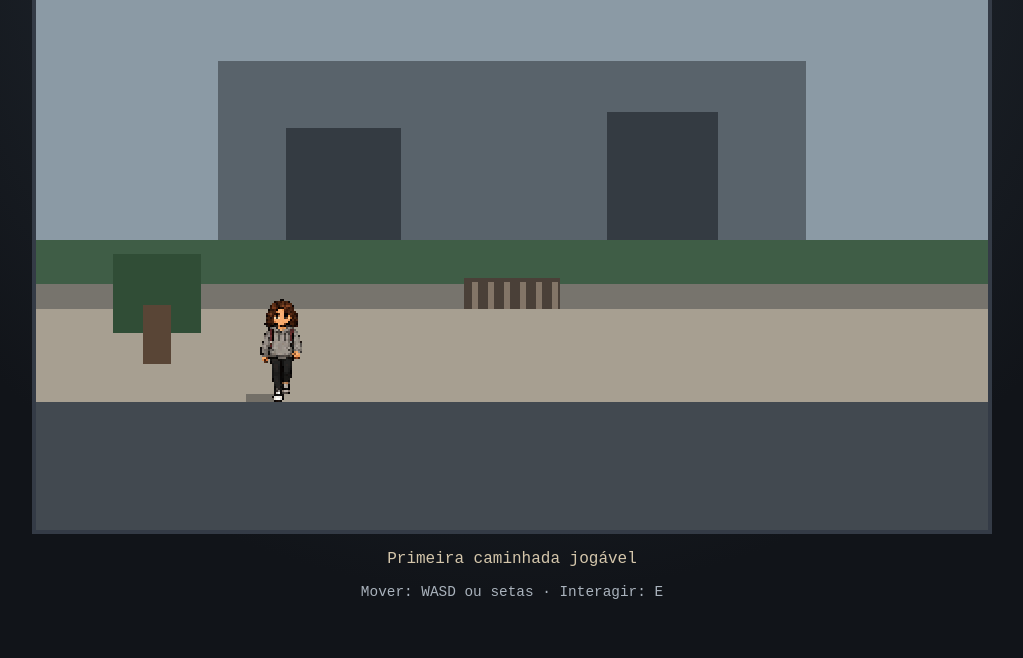
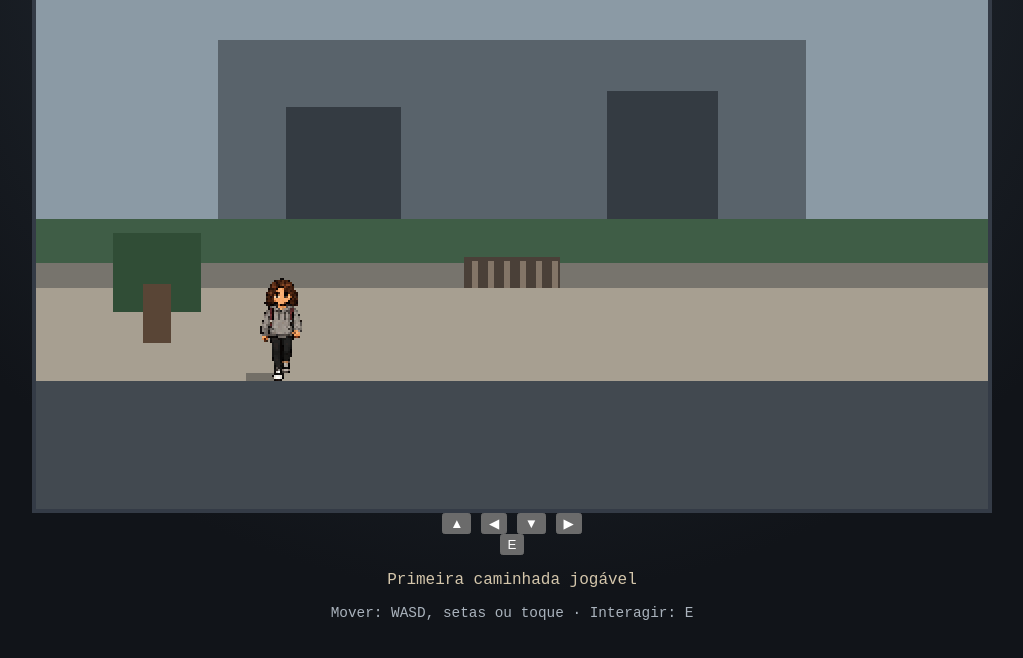
Before and after one commit to alexandretg-beep/Rua777, a website: page index.html in a window 1280 px wide. Shown: the part 122-780 px from the top of the page, without its empty margins (128-1151 px from the left). Drawn offline with Linux system fonts and the light colour scheme.

Commit message:
Adiciona controles de toque à página

```diff
--- a/index.html
+++ b/index.html
@@ -2,7 +2,7 @@
 <html lang="pt-BR">
 <head>
   <meta charset="UTF-8">
-  <meta name="viewport" content="width=device-width, initial-scale=1.0">
+  <meta name="viewport" content="width=device-width, initial-scale=1.0, viewport-fit=cover">
   <title>Rua 777</title>
   <link rel="stylesheet" href="./src/styles/game.css">
 </head>
@@ -10,8 +10,19 @@
   <main class="game-shell">
     <h1>Rua 777</h1>
     <canvas id="game" width="480" height="270" aria-label="Área do jogo Rua 777"></canvas>
+
+    <section class="touch-controls" aria-label="Controles de toque">
+      <div class="touch-dpad" aria-label="Movimento">
+        <button type="button" class="touch-button touch-up" data-input="ArrowUp" aria-label="Mover para cima">▲</button>
+        <button type="button" class="touch-button touch-left" data-input="ArrowLeft" aria-label="Mover para esquerda">◀</button>
+        <button type="button" class="touch-button touch-down" data-input="ArrowDown" aria-label="Mover para baixo">▼</button>
+        <button type="button" class="touch-button touch-right" data-input="ArrowRight" aria-label="Mover para direita">▶</button>
+      </div>
+      <button type="button" class="touch-button touch-action" data-input="KeyE" aria-label="Interagir">E</button>
+    </section>
+
     <p class="status">Primeira caminhada jogável</p>
-    <p class="controls">Mover: WASD ou setas · Interagir: E</p>
+    <p class="controls">Mover: WASD, setas ou toque · Interagir: E</p>
   </main>
   <script src="./src/config.js"></script>
   <script src="./src/systems/assets.js"></script>
```
